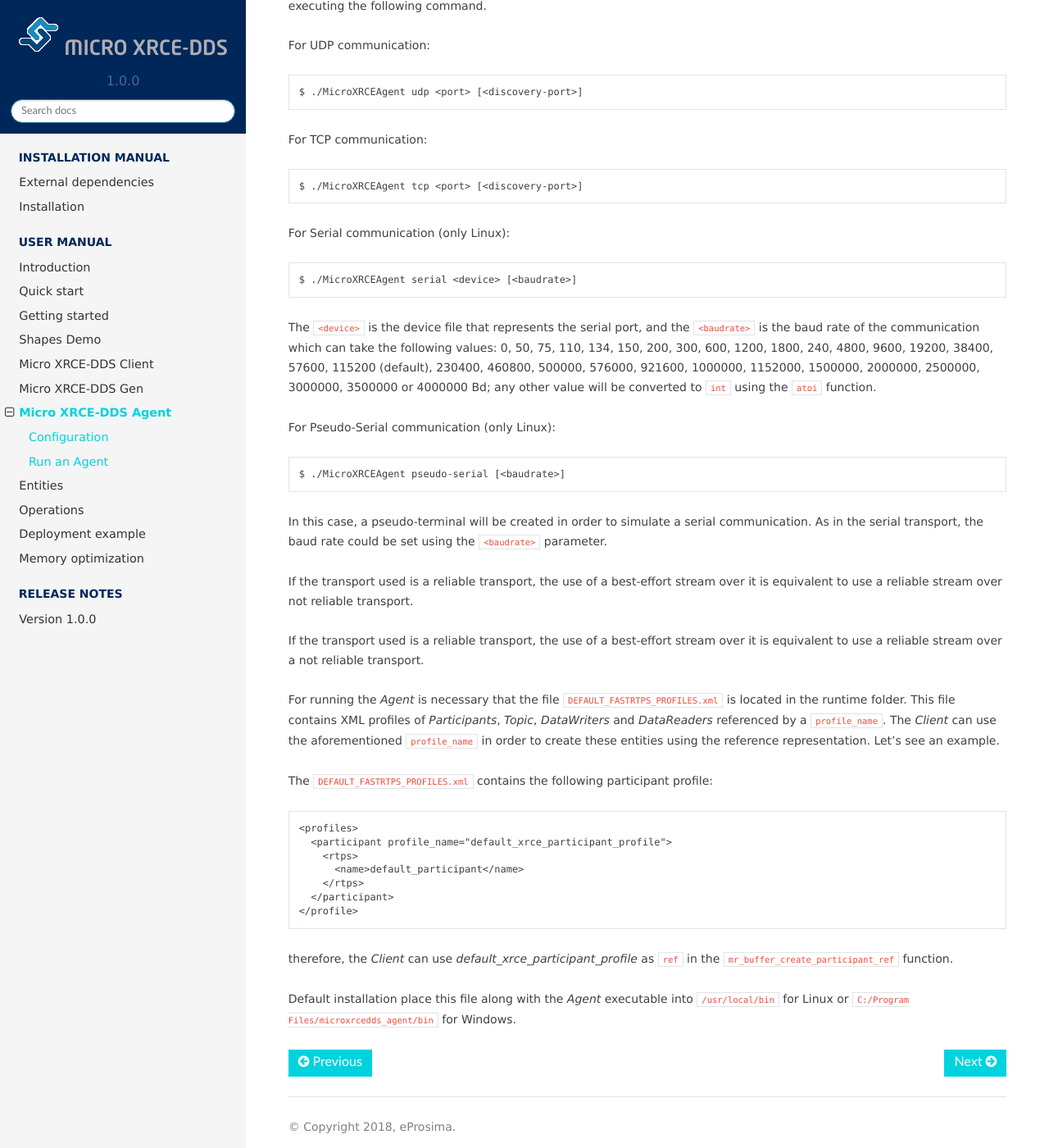
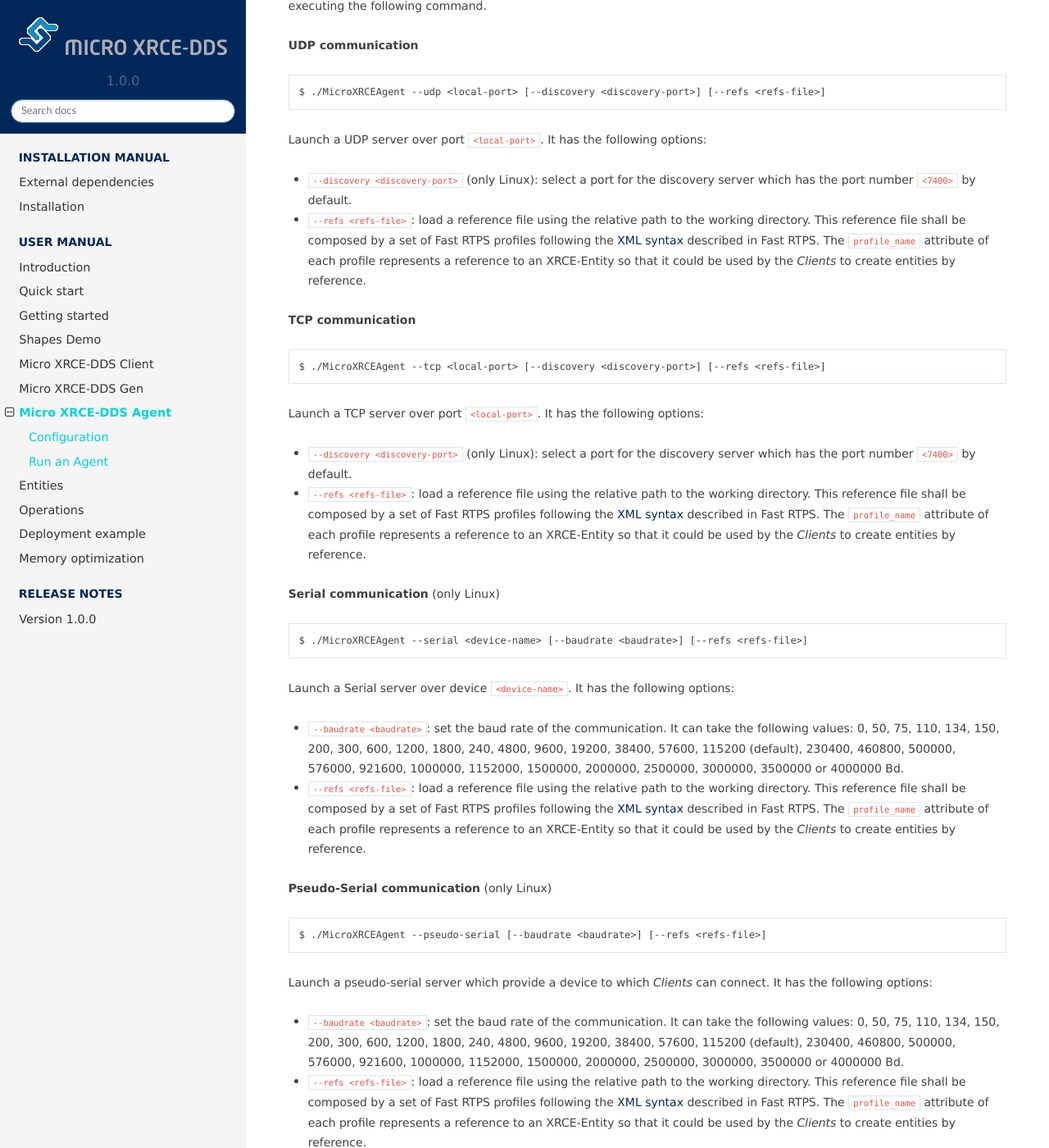
Before and after one commit to eProsima/Micro-XRCE-DDS-docs, a Sphinx documentation site: the page built from docs/agent.rst, in a window 1280 px wide and 1400 px high, scrolled down 1189 px. Shown: the whole window at 82% size. Built offline with Sphinx 7.4.7 and the Read the Docs theme 2.0.0, drawn with Linux system fonts in a browser that asks for light colours; some of the changed text lies outside the part shown.

Commit message:
Fast RTPS 1.7.2 adoption [4832] (#31)
* Refs #4932. Modify Agent CLI.

* Refs #4932. Attend pull request comments.

```diff
--- a/docs/agent.rst
+++ b/docs/agent.rst
@@ -5,7 +5,7 @@
 
 *Micro XRCE-DDS Agent* acts as a server between the DDS Network and *Micro XRCE-DDS Clients* applications.
 *Agents* receive messages containing operations from *Clients*.
-Also *Agents* keep track of the *Clients* and the entities they create.
+Also, *Agents* keep track of the *Clients* and the entities they create.
 The *Agent* uses the entities to interact with the DDS Global Data Space on behalf of the *Clients*.
 
 The communication between a *Client* and an *Agent* currently supports UDP, TCP and Serial (dependent on the platform).
@@ -48,52 +48,50 @@
 ------------
 
 To run the *Agent* you should build it as indicated in :ref:`installation_label`.
-Once it is built successfully you just need to launch it executing the following command.
+Once it is built successfully, you just need to launch it executing the following command.
 
-For UDP communication: ::
+**UDP communication** ::
 
-    $ ./MicroXRCEAgent udp <port> [<discovery-port>]
+    $ ./MicroXRCEAgent --udp <local-port> [--discovery <discovery-port>] [--refs <refs-file>]
 
-For TCP communication: ::
+Launch a UDP server over port ``<local-port>``. It has the following options:
 
-    $ ./MicroXRCEAgent tcp <port> [<discovery-port>]
+* ``--discovery <discovery-port>`` (only Linux): select a port for the discovery server which has the port number ``<7400>`` by default.
+* ``--refs <refs-file>``: load a reference file using the relative path to the working directory.
+  This reference file shall be composed by a set of Fast RTPS profiles following the `XML syntax <https://eprosima-fast-rtps.readthedocs.io/en/latest/xmlprofiles.html>`_ described in Fast RTPS.
+  The ``profile_name`` attribute of each profile represents a reference to an XRCE-Entity so that it could be used by the *Clients* to create entities by reference.
 
-For Serial communication (only Linux): ::
+**TCP communication** ::
 
-    $ ./MicroXRCEAgent serial <device> [<baudrate>]
+    $ ./MicroXRCEAgent --tcp <local-port> [--discovery <discovery-port>] [--refs <refs-file>]
 
-The ``<device>`` is the device file that represents the serial port, and the ``<baudrate>`` is the baud rate of the communication which can take the following values:
-0, 50, 75, 110, 134, 150, 200, 300, 600, 1200, 1800, 240, 4800, 9600, 19200, 38400, 57600, 115200 (default), 230400, 460800, 500000, 576000, 921600, 1000000, 1152000, 1500000, 2000000, 2500000, 3000000, 3500000 or 4000000 Bd;
-any other value will be converted to ``int`` using the ``atoi`` function.
+Launch a TCP server over port ``<local-port>``. It has the following options:
 
-For Pseudo-Serial communication (only Linux): ::
+* ``--discovery <discovery-port>`` (only Linux): select a port for the discovery server which has the port number ``<7400>`` by default.
+* ``--refs <refs-file>``: load a reference file using the relative path to the working directory.
+  This reference file shall be composed by a set of Fast RTPS profiles following the `XML syntax <https://eprosima-fast-rtps.readthedocs.io/en/latest/xmlprofiles.html>`_ described in Fast RTPS.
+  The ``profile_name`` attribute of each profile represents a reference to an XRCE-Entity so that it could be used by the *Clients* to create entities by reference.
 
-    $ ./MicroXRCEAgent pseudo-serial [<baudrate>]
+**Serial communication** (only Linux) ::
 
-In this case, a pseudo-terminal will be created in order to simulate a serial communication.
-As in the serial transport, the baud rate could be set using the ``<baudrate>`` parameter.
+    $ ./MicroXRCEAgent --serial <device-name> [--baudrate <baudrate>] [--refs <refs-file>]
 
-If the transport used is a reliable transport, the use of a best-effort stream over it is equivalent to use a reliable stream over not reliable transport.
+Launch a Serial server over device ``<device-name>``. It has the following options:
 
-If the transport used is a reliable transport, the use of a best-effort stream over it is equivalent to use a reliable stream over a not reliable transport.
+* ``--baudrate <baudrate>``: set the baud rate of the communication. It can take the following values:
+  0, 50, 75, 110, 134, 150, 200, 300, 600, 1200, 1800, 240, 4800, 9600, 19200, 38400, 57600, 115200 (default), 230400, 460800, 500000, 576000, 921600, 1000000, 1152000, 1500000, 2000000, 2500000, 3000000, 3500000 or 4000000 Bd.
+* ``--refs <refs-file>``: load a reference file using the relative path to the working directory.
+  This reference file shall be composed by a set of Fast RTPS profiles following the `XML syntax <https://eprosima-fast-rtps.readthedocs.io/en/latest/xmlprofiles.html>`_ described in Fast RTPS.
+  The ``profile_name`` attribute of each profile represents a reference to an XRCE-Entity so that it could be used by the *Clients* to create entities by reference.
 
-For running the *Agent* is necessary that the file ``DEFAULT_FASTRTPS_PROFILES.xml`` is located in the runtime folder.
-This file contains XML profiles of `Participants`, `Topic`, `DataWriters` and `DataReaders` referenced by a ``profile_name``.
-The *Client* can use the aforementioned ``profile_name`` in order to create these entities using the reference representation.
-Let's see an example.
+**Pseudo-Serial communication** (only Linux) ::
 
-The ``DEFAULT_FASTRTPS_PROFILES.xml`` contains the following participant profile:
+    $ ./MicroXRCEAgent --pseudo-serial [--baudrate <baudrate>] [--refs <refs-file>]
 
-.. code-block:: xml
+Launch a pseudo-serial server which provide a device to which *Clients* can connect. It has the following options:
 
-    <profiles>
-      <participant profile_name="default_xrce_participant_profile">
-        <rtps>
-          <name>default_participant</name>
-        </rtps>
-      </participant>
-    </profile>
-
-therefore, the *Client* can use `default_xrce_participant_profile` as ``ref`` in the ``mr_buffer_create_participant_ref`` function.
-
-Default installation place this file along with the *Agent* executable into ``/usr/local/bin`` for Linux or ``C:/Program Files/microxrcedds_agent/bin`` for Windows.
+* ``--baudrate <baudrate>``: set the baud rate of the communication. It can take the following values:
+  0, 50, 75, 110, 134, 150, 200, 300, 600, 1200, 1800, 240, 4800, 9600, 19200, 38400, 57600, 115200 (default), 230400, 460800, 500000, 576000, 921600, 1000000, 1152000, 1500000, 2000000, 2500000, 3000000, 3500000 or 4000000 Bd.
+* ``--refs <refs-file>``: load a reference file using the relative path to the working directory.
+  This reference file shall be composed by a set of Fast RTPS profiles following the `XML syntax <https://eprosima-fast-rtps.readthedocs.io/en/latest/xmlprofiles.html>`_ described in Fast RTPS.
+  The ``profile_name`` attribute of each profile represents a reference to an XRCE-Entity so that it could be used by the *Clients* to create entities by reference.
--- a/docs/quickstart.rst
+++ b/docs/quickstart.rst
@@ -13,7 +13,7 @@
 
 First of all, we launch the `Agent`. For this example, the `Client` - `Agent` communication will be done through UDP: ::
 
-    $ cd /usr/local/bin && MicroXRCE-DDSAgent udp 2018
+    $ cd /usr/local/bin && MicroXRCEAgent --udp 2018
 
 Along with the `Agent`, the `PublishHelloWorldClient` example provided in the source code is launched.
 This `Client` example will publish in the DDS World the HelloWorld topic. ::
```
